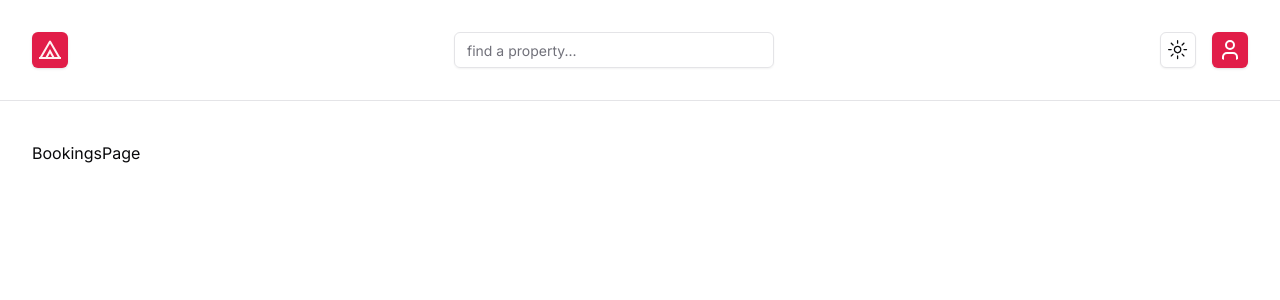
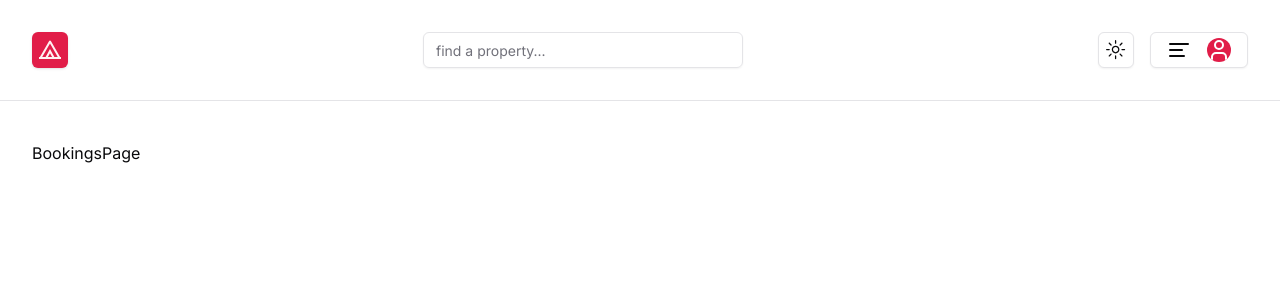
Before and after one commit to ImpulseImp/air, a Next.js app: page /bookings in a window 1280 px wide. Shown: the top 300 px of the page. Built offline with nearby package versions, Linux system fonts and the light colour scheme.

Commit message:
add dropDown

```diff
--- a/components/navbar/LinksDropdown.tsx
+++ b/components/navbar/LinksDropdown.tsx
@@ -7,14 +7,33 @@ import {
   DropdownMenuTrigger,
 } from "@/components/ui/dropdown-menu";
 import Link from "next/link";
-import { LuUser } from "react-icons/lu";
+import { LuAlignLeft, LuUser } from "react-icons/lu";
 import { Button } from "../ui/button";
+import { links } from "@/utils/links";
 
 function LinksDropdown() {
   return (
-    <Button size="icon">
-      <LuUser className="h-6 w-6 rounded-full bg-primary text-white" />
-    </Button>
+    <>
+      <DropdownMenu>
+        <DropdownMenuTrigger asChild>
+          <Button variant="outline" className="flex max-w-[100px] gap-4">
+            <LuAlignLeft className="h-6 w-6" />
+            <LuUser className="h-6 w-6 rounded-full bg-primary text-white" />
+          </Button>
+        </DropdownMenuTrigger>
+        <DropdownMenuContent className="w-52" align="start" sideOffset={10}>
+          {links.map((link) => {
+            return (
+              <DropdownMenuItem key={link.href}>
+                <Link href={link.href} className="w-full capitalize">
+                  {link.label}
+                </Link>
+              </DropdownMenuItem>
+            );
+          })}
+        </DropdownMenuContent>
+      </DropdownMenu>
+    </>
   );
 }
 export default LinksDropdown;
--- a/utils/links.ts
+++ b/utils/links.ts
@@ -9,5 +9,6 @@ export const links: NavLink[] = [
   { href: "/bookings", label: "bookings" },
   { href: "/reviews", label: "reviews" },
   { href: "/rentals/create", label: "create rental" },
+  { href: "/rentals/create", label: "my rentals" },
   { href: "/profile", label: "profile" },
 ];
```
